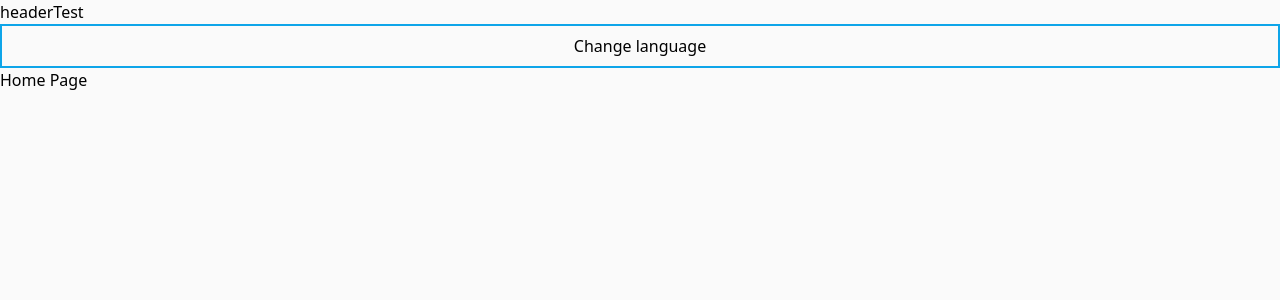
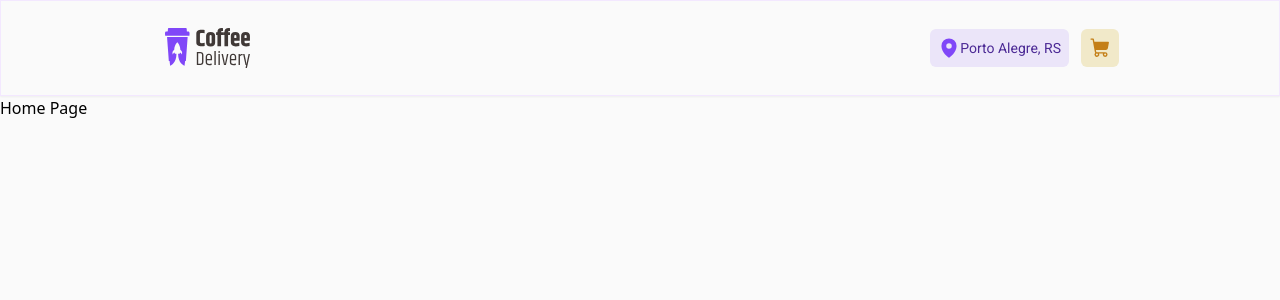
Before and after one commit to eddyyxxyy/coffee-delivery, a React (Vite) app: page / in a window 1280 px wide. Shown: the top 300 px of the page. Built offline with nearby package versions, Linux system fonts and the light colour scheme.

Commit message:
feat(components): :lipstick: starts to implement Header

```diff
--- /dev/null
+++ b/src/components/Header/index.tsx
@@ -0,0 +1,53 @@
+/* eslint-disable @typescript-eslint/no-unused-vars */
+import { List, MapPin, ShoppingCart } from "@phosphor-icons/react";
+import { useState } from "react";
+import { useTranslation } from "react-i18next";
+
+import Logo from "../../assets/logo.svg";
+
+export function Header() {
+  const { t, i18n } = useTranslation();
+  const [lang, setLang] = useState<string>(i18n.language);
+
+  const userLocale = navigator.language;
+  console.log(userLocale);
+
+  const changeLanguage = (): void => {
+    const switchedLang = lang === "pt" ? "en" : "pt";
+    i18n
+      .changeLanguage(switchedLang)
+      .then(() => setLang(switchedLang))
+      .catch((error) => console.log(error));
+  };
+
+  return (
+    <header className="flex h-16 max-h-24 items-center justify-between border border-purple-100 p-4 shadow-sm lg:h-28 lg:px-40 lg:py-8">
+      <a
+        href="/"
+        className="flex h-10 items-center rounded-lg p-1 outline-none focus:ring-2 focus:ring-product-purple lg:h-12"
+      >
+        <img src={Logo} className="h-8 lg:h-10" alt="Coffee Delivery logo" />
+      </a>
+      <button
+        type="button"
+        className="rounded-md outline-none transition-all hover:rotate-90 hover:bg-product-purple-light hover:text-product-purple focus:rotate-90 focus:bg-product-purple-light focus:text-product-purple focus:ring-2 focus:ring-product-purple md:hidden lg:hidden"
+      >
+        <List size={32} />
+      </button>
+      <div className="hidden cursor-default md:flex md:gap-3">
+        <div className="text-text rounded-md bg-product-purple-light p-2 font-sans-r text-sm md:flex md:items-center">
+          <MapPin size={22} weight="fill" className="text-product-purple" />
+          <span className="text-product-purple-dark">Porto Alegre, RS</span>
+        </div>
+        <div className="rounded-md bg-product-yellow-light p-2 font-sans-r text-sm md:flex md:items-center">
+          <ShoppingCart
+            size={22}
+            weight="fill"
+            className="text-product-yellow-dark"
+          />
+        </div>
+      </div>
+      <nav className="top absolute md:hidden"></nav>
+    </header>
+  );
+}
--- a/src/layouts/DefaultLayout/index.tsx
+++ b/src/layouts/DefaultLayout/index.tsx
@@ -1,25 +1,11 @@
-import { useState } from "react";
-import { useTranslation } from "react-i18next";
 import { Outlet } from "react-router-dom";
 
+import { Header } from "../../components/Header";
+
 export function DefaultLayout() {
-  const { t, i18n } = useTranslation();
-  const [lang, setLang] = useState<string>(i18n.language);
-
-  const changeLanguage = (): void => {
-    const switchedLang = lang === "pt" ? "en" : "pt";
-    i18n
-      .changeLanguage(switchedLang)
-      .then(() => setLang(switchedLang))
-      .catch((error) => console.log(error));
-  };
-
   return (
     <>
-      <header>{t("headerTest")}</header>
-      <button className="border-2 border-sky-500 p-2" onClick={changeLanguage}>
-        Change language
-      </button>
+      <Header />
       {<Outlet />}
     </>
   );
```
